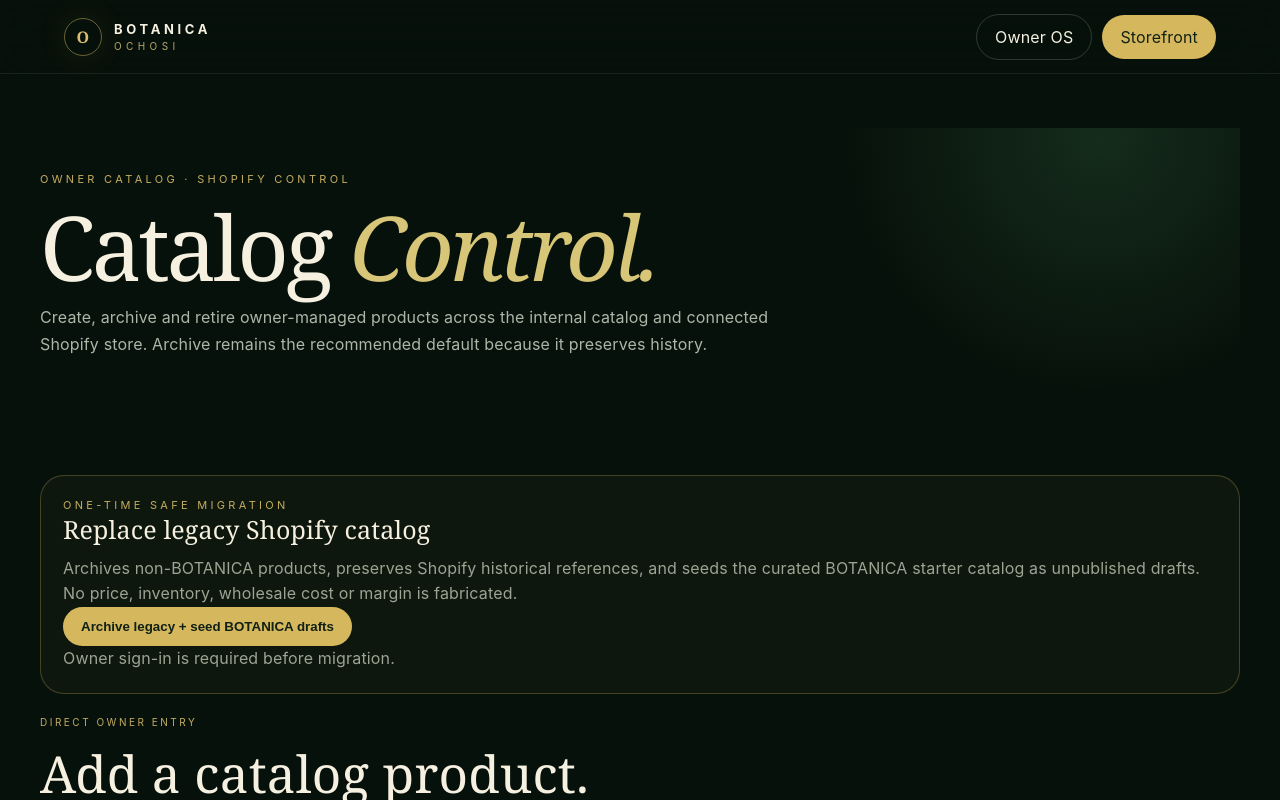
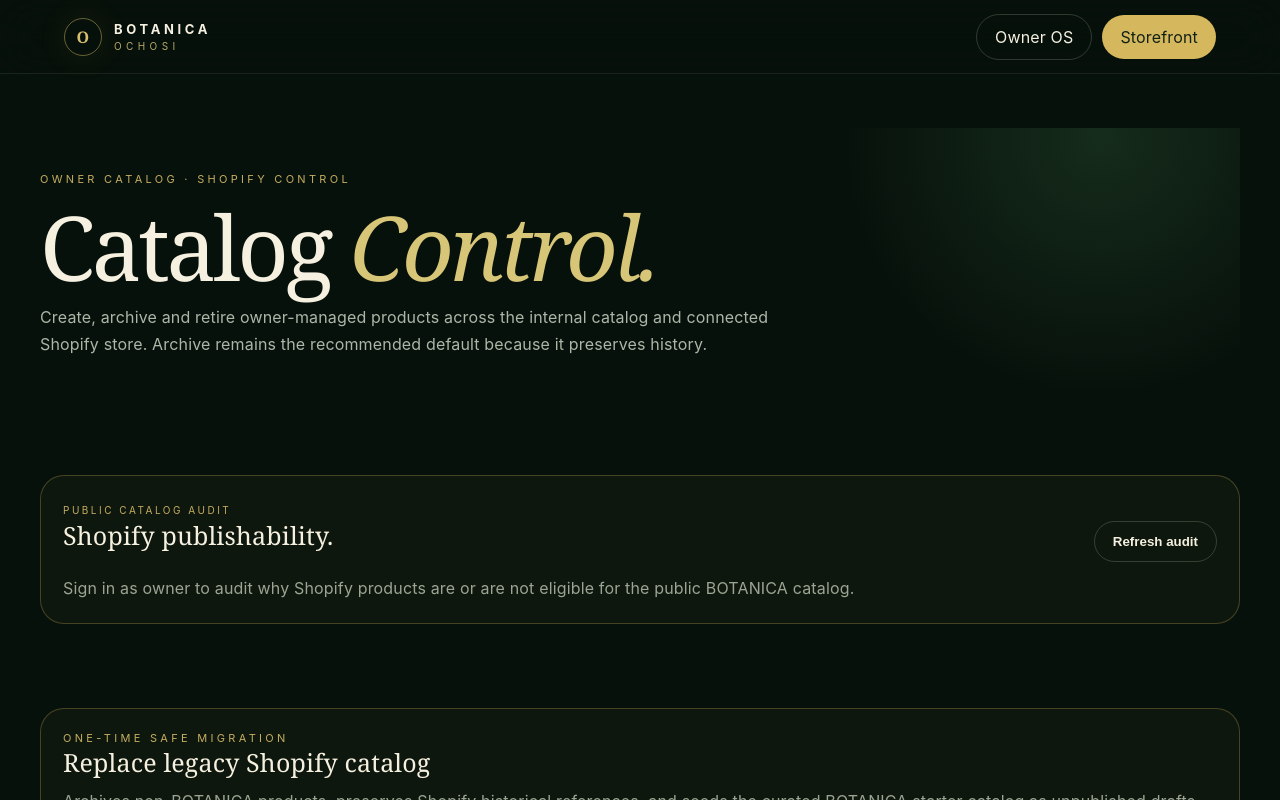
Before and after one commit to SAHJONY/AUTONOMOUS-DROPSHIPPING-BUSINESS, a Next.js app in the folder apps/web/: page /owner/catalog in a window 1280 px wide. Shown: the top 800 px of the page. Built offline with nearby package versions, Linux system fonts and the light colour scheme.

Commit message:
BOTANICA: surface Shopify publishability audit in Owner Catalog

```diff
--- a/apps/web/app/owner/catalog/page.tsx
+++ b/apps/web/app/owner/catalog/page.tsx
@@ -5,11 +5,29 @@
 
 type Product = { id:string; title:string; description:string; cost:number; price:number; status:string; supplier?:string; shopify_id?:number; storefront_url?:string; sku?:string };
 type MigrationResult = { ok?:boolean; legacy_found?:number; archived_count?:number; botanica_drafts_created?:number; final_active_legacy?:number; final_botanica_products?:number; errors?:string[] };
+type DiagnosticRow = { id:string; title:string; handle:string; productType:string; vendor:string; published:boolean; botanica:boolean; positivePrice:boolean; inventoryAvailable:boolean; publishable:boolean; reasons:string[] };
+type CatalogDiagnostics = {
+  ok:boolean;
+  shop:string;
+  counts:{ activeFetched:number; published:number; botanicaMatch:number; positivePrice:number; inventoryAvailable:number; publishable:number };
+  exclusions:{ notPublished:number; notBotanicaMatch:number; noPositivePrice:number; noInventory:number };
+  products:DiagnosticRow[];
+};
+
+const REASON_LABELS: Record<string, string> = {
+  not_active: "not active",
+  not_published: "not published",
+  not_botanica_match: "not BOTANICA match",
+  no_positive_price: "no positive price",
+  no_inventory: "no inventory",
+};
 
 export default function OwnerCatalogPage() {
   const [token, setToken] = useState("");
   const [orgId, setOrgId] = useState("");
   const [products, setProducts] = useState<Product[]>([]);
+  const [diagnostics, setDiagnostics] = useState<CatalogDiagnostics | null>(null);
+  const [diagnosticError, setDiagnosticError] = useState("");
   const [error, setError] = useState("");
   const [busy, setBusy] = useState(false);
   const [migration, setMigration] = useState<MigrationResult | null>(null);
@@ -30,7 +48,15 @@
     if (!res.ok) { const body = await res.json().catch(() => ({})); setError(body.detail ?? `Request failed (${res.status})`); return; }
     setProducts(await res.json());
   }
-  useEffect(() => { if (token) void refresh(); }, [token]);
+  async function refreshDiagnostics() {
+    const oid = await resolveOrg(); if (!oid) return;
+    setDiagnosticError("");
+    const res = await fetch(`/api/orgs/${oid}/owner-catalog/diagnostics`, { headers, cache:"no-store" });
+    const body = await res.json().catch(() => ({}));
+    if (!res.ok) { setDiagnostics(null); setDiagnosticError(body.detail ?? `Diagnostic failed (${res.status})`); return; }
+    setDiagnostics(body as CatalogDiagnostics);
+  }
+  useEffect(() => { if (token) { void refresh(); void refreshDiagnostics(); } }, [token]);
 
   async function runMigration() {
     const confirmation = window.prompt("This archives non-BOTANICA Shopify products and seeds curated BOTANICA drafts. Type:\nMIGRATE BOTANICA CATALOG") ?? "";
@@ -40,7 +66,7 @@
       const oid = await resolveOrg(); if (!oid) throw new Error("Owner organization could not be resolved.");
       const res = await fetch(`/api/orgs/${oid}/owner-catalog/migrate`, { method:"POST", headers, body:JSON.stringify({ confirmation }) });
       const body = await res.json().catch(() => ({})); if (!res.ok && res.status !== 207) throw new Error(body.detail ?? `Request failed (${res.status})`);
-      setMigration(body); await refresh();
+      setMigration(body); await refresh(); await refreshDiagnostics();
     } catch (err) { setError(err instanceof Error ? err.message : String(err)); } finally { setBusy(false); }
   }
 
@@ -55,7 +81,7 @@
         images, sync_shopify:true, publish:form.get("publish") === "on",
       }) });
       const body = await res.json().catch(() => ({})); if (!res.ok) throw new Error(body.detail ?? `Request failed (${res.status})`);
-      e.currentTarget.reset(); await refresh();
+      e.currentTarget.reset(); await refresh(); await refreshDiagnostics();
     } catch (err) { setError(err instanceof Error ? err.message : String(err)); } finally { setBusy(false); }
   }
 
@@ -66,7 +92,7 @@
     setBusy(true); setError("");
     try {
       const oid = await resolveOrg(); const res = await fetch(`/api/orgs/${oid}/owner-catalog`, { method:"DELETE", headers, body:JSON.stringify({ product_id:product.id, mode, confirmation }) });
-      const body = await res.json().catch(() => ({})); if (!res.ok) throw new Error(body.detail ?? `Request failed (${res.status})`); await refresh();
+      const body = await res.json().catch(() => ({})); if (!res.ok) throw new Error(body.detail ?? `Request failed (${res.status})`); await refresh(); await refreshDiagnostics();
     } catch (err) { setError(err instanceof Error ? err.message : String(err)); } finally { setBusy(false); }
   }
 
@@ -78,6 +104,18 @@
     <div className={styles.content}>
       <section className={styles.hero}><div className={styles.kicker}>OWNER CATALOG · SHOPIFY CONTROL</div><h1>Catalog <em>Control.</em></h1><p>Create, archive and retire owner-managed products across the internal catalog and connected Shopify store. Archive remains the recommended default because it preserves history.</p></section>
       {error && <div className={styles.error}>{error}</div>}
+
+      <section className={`${styles.card} ${styles.migration}`}>
+        <div className={styles.sectionHead}><div><span>PUBLIC CATALOG AUDIT</span><h2>Shopify publishability.</h2></div><button className={styles.ghost} onClick={() => void refreshDiagnostics()} disabled={!token || busy}>Refresh audit</button></div>
+        {diagnosticError && <div className={styles.error}>{diagnosticError}</div>}
+        {!diagnostics && !diagnosticError && <p>Sign in as owner to audit why Shopify products are or are not eligible for the public BOTANICA catalog.</p>}
+        {diagnostics && <>
+          <p>Store: <strong>{diagnostics.shop}</strong>. Public catalog remains fail-closed: every product must be active, published, BOTANICA-matched, positively priced and inventory-available.</p>
+          <div className={styles.productMeta}>Active fetched {diagnostics.counts.activeFetched} · Published {diagnostics.counts.published} · BOTANICA match {diagnostics.counts.botanicaMatch} · Positive price {diagnostics.counts.positivePrice} · Inventory ready {diagnostics.counts.inventoryAvailable} · <strong>Publicable {diagnostics.counts.publishable}</strong></div>
+          <div className={styles.productMeta}>Excluded: unpublished {diagnostics.exclusions.notPublished} · non-BOTANICA {diagnostics.exclusions.notBotanicaMatch} · no price {diagnostics.exclusions.noPositivePrice} · no inventory {diagnostics.exclusions.noInventory}</div>
+          {!!diagnostics.products.length && <div className={styles.productList}>{diagnostics.products.map((row) => <article key={row.id} className={`${styles.card} ${styles.productRow}`}><div><h2>{row.title}</h2><div className={styles.productMeta}>{row.productType || "No category"} · {row.vendor || "No vendor"} · {row.publishable ? "PUBLICABLE" : row.reasons.map((reason) => REASON_LABELS[reason] ?? reason).join(" · ")}</div></div></article>)}</div>}
+        </>}
+      </section>
 
       <section className={`${styles.card} ${styles.migration}`}>
         <div className={styles.kicker}>ONE-TIME SAFE MIGRATION</div><h2>Replace legacy Shopify catalog</h2>
```
